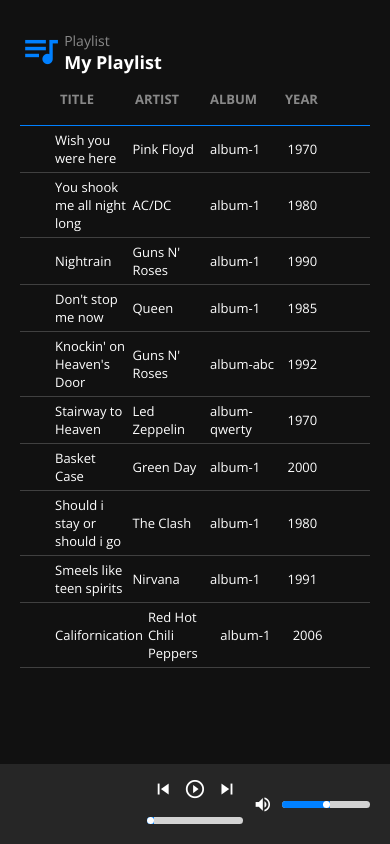
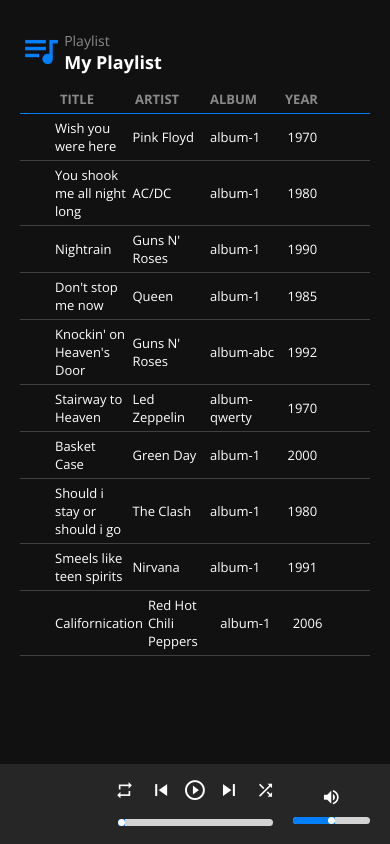
Before and after one commit to RiccardoGai/music-player, an Angular app: page / in a window 390 px wide. Built offline with nearby package versions, Linux system fonts and the light colour scheme; some icons are missing.

Commit message:
fix responsive track bar

```diff
--- a/src/app/components/player/songs-list/songs-list.component.html
+++ b/src/app/components/player/songs-list/songs-list.component.html
@@ -9,7 +9,7 @@
     </div>
   </div>
   <div class="row p-x-s p-y-xs m-t-s border-b-blue text-bold text-s">
-    <div class="icon-space"></div>
+    <div class="icon-space icon-space--header"></div>
     <div class="col-xs opacity-05 uppercase">Title</div>
     <div class="col-xs opacity-05 uppercase">Artist</div>
     <div class="col-xs opacity-05 uppercase">Album</div>
--- a/src/app/components/player/track-bar/track-bar.component.html
+++ b/src/app/components/player/track-bar/track-bar.component.html
@@ -1,18 +1,18 @@
 <div class="trackbar row">
-    <div class="col-xs-4 p-r-s">
+    <div class="col-xs-3 p-r-s">
       <ng-container *ngIf="currentSong">
         <div class="text-l ellipsis">{{currentSong.title}}</div>
         <div class="text-s opacity-05 ellipsis">{{currentSong.artist}}</div>
       </ng-container>
     </div>
-    <div class="col-xs-4 flex-direction-column">
+    <div class="col-xs-6 flex-direction-column">
       <div class="justify-content-center align-items-center m-b-s">
-        <i class="material-icons trackbar__icon-btn hover-color-blue m-r-m trackbar__icon-btn--xsmall hidden-xs" [ngClass]="{'trackbar__icon-btn--active': reproduction === reproductionTypes.REPEAT}" (click)="setRepeat()">repeat</i>
+        <i class="material-icons trackbar__icon-btn hover-color-blue m-r-m trackbar__icon-btn--xsmall" [ngClass]="{'trackbar__icon-btn--active': reproduction === reproductionTypes.REPEAT}" (click)="setRepeat()">repeat</i>
         <i class="material-icons trackbar__icon-btn hover-color-blue" (click)="goPrev()">skip_previous</i>
         <i class="material-icons trackbar__icon-btn hover-color-blue m-l-s" (click)="play()" *ngIf="player.paused">play_circle_outline</i>
         <i class="material-icons trackbar__icon-btn blue m-l-s" (click)="pause()" *ngIf="!player.paused">pause_circle_outline</i>
         <i class="material-icons trackbar__icon-btn hover-color-blue m-l-s"  (click)="goNext()">skip_next</i>
-        <i class="material-icons trackbar__icon-btn hover-color-blue m-l-m trackbar__icon-btn--xsmall hidden-xs" [ngClass]="{'trackbar__icon-btn--active': reproduction === reproductionTypes.RANDOM}" (click)="setRandom()">shuffle</i>
+        <i class="material-icons trackbar__icon-btn hover-color-blue m-l-m trackbar__icon-btn--xsmall" [ngClass]="{'trackbar__icon-btn--active': reproduction === reproductionTypes.RANDOM}" (click)="setRandom()">shuffle</i>
       </div>
       <div class="justify-content-center align-items-center min-height-2">
         <span class="text-s" *ngIf="player.duration">{{secondsToMinute(progress)}}</span>
@@ -30,9 +30,9 @@
        <span class="text-s" *ngIf="player.duration">{{secondsToMinute(player.duration)}}</span>
       </div>
     </div>
-    <div class="col-xs-4 align-items-center justify-content-center">
-        <i class="material-icons trackbar__icon-btn trackbar__icon-btn--xsmall m-r-s" (click)="updateVolume(0.5)" *ngIf="player.volume === 0">volume_off</i>
-        <i class="material-icons trackbar__icon-btn trackbar__icon-btn--xsmall m-r-s" (click)="updateVolume(0)" *ngIf="player.volume > 0">volume_up</i>
+    <div class="col-xs-3 align-items-center justify-content-center flex-direction-column p-l-s">
+        <i class="material-icons trackbar__icon-btn trackbar__icon-btn--xsmall m-b-s blue" (click)="updateVolume(0.5)" *ngIf="player.volume === 0">volume_off</i>
+        <i class="material-icons trackbar__icon-btn trackbar__icon-btn--xsmall m-b-s hover-color-blue" (click)="updateVolume(0)" *ngIf="player.volume > 0">volume_up</i>
         <input
           type="range"
           min="0"
--- a/src/styles/typography.less
+++ b/src/styles/typography.less
@@ -9,13 +9,13 @@
 
 
 .icon-xs {
-  font-size: calc(18px + 0.3vw) !important;
+  font-size: calc(18px + 0.4vw) !important;
 }
 .icon-s {
-  font-size: calc(18px + 0.5vw) !important;
+  font-size: calc(18px + 0.7vw) !important;
 }
 .icon-m {
-  font-size: calc(18px + 1vw) !important;
+  font-size: calc(18px + 1.5vw) !important;
 }
 .icon-xxxl {
   font-size: calc(18px + 6vw) !important;
--- a/src/styles/utilities.less
+++ b/src/styles/utilities.less
@@ -55,3 +55,6 @@
   min-height: 3rem;
   min-width: 3rem;
 }
+.icon-space--header {
+  min-height: 0;
+}
```
